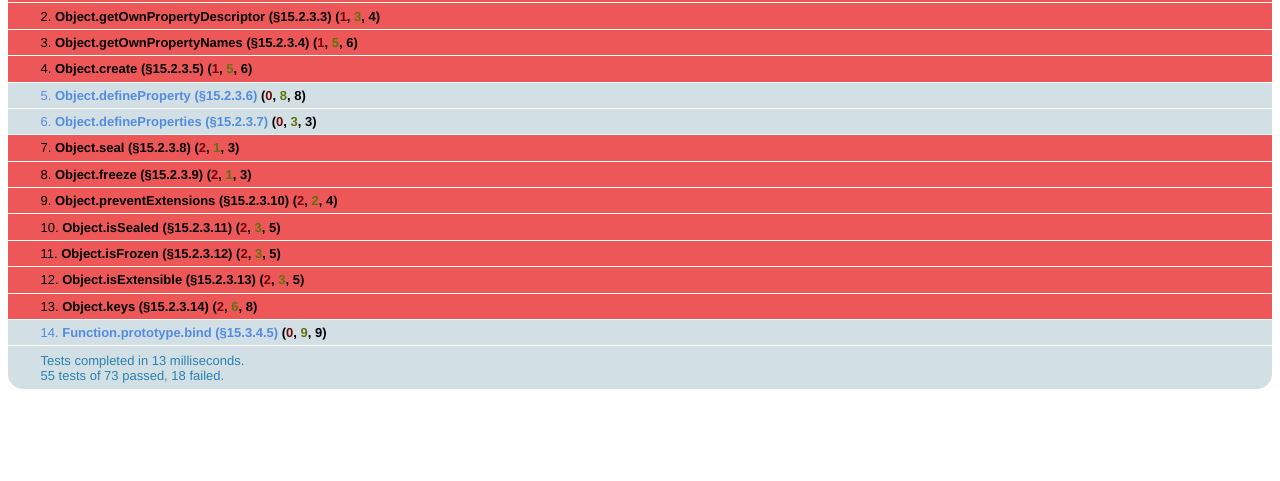
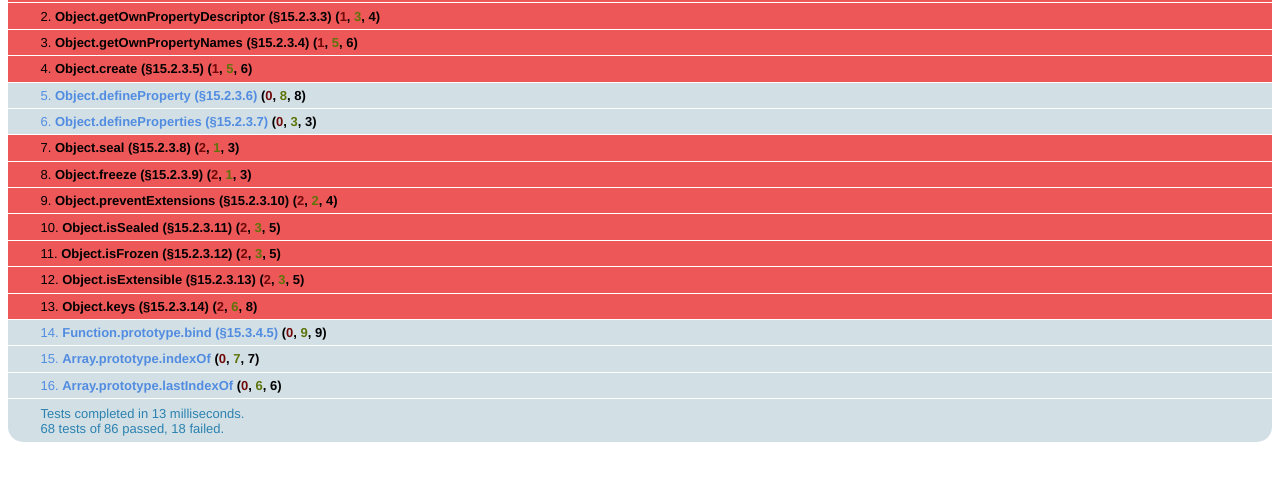
Before and after one commit to cms/es5tests, a plain HTML site: page index.html in a window 1280 px wide. Shown: the part 133-614 px from the top of the page. Drawn offline with Linux system fonts and the light colour scheme.

Commit message:
Added Array.prototype.indexOf and lastIndexOf method tests

```diff
--- a/index.html
+++ b/index.html
@@ -422,6 +422,33 @@
       equals(dummy.bind(o,1,2).length, 0, "If there are more [[BoundArgs]] than Target.arguments defined, length should be zero");
     });
 
+    test("Array.prototype.indexOf", function () {
+      if (!Array.prototype.hasOwnProperty("indexOf")) {
+        throw new Error("Array.prototype.indexOf doesn't exist");
+      }
+
+      ok( typeof Array.prototype.indexOf === "function", "Is a function");
+      equals( Array.prototype.indexOf.length, 1, "Function length speficied to one");
+      equals( [].indexOf('foo'), -1, "If the target object length property is zero, return -1");
+      equals( ['foo',0,'foo'].indexOf('foo', 1), 2, "fromIndex argument is used");
+      equals( ['foo'].indexOf('foo', 1), -1, "If fromIndex argument greater or equal than length, return -1");
+      equals( [null].indexOf(undefined), -1, "Strict equality algorithm is used");
+      equals( Array.prototype.indexOf.call({0: 'foo', 1:'bar', length:2}, 'bar'), 1, "Can be used with array-like objects");
+    });
+
+    test("Array.prototype.lastIndexOf", function () {
+      if (!Array.prototype.hasOwnProperty("lastIndexOf")) {
+        throw new Error("Array.prototype.lastIndexOf doesn't exist");
+      }
+
+      ok( typeof Array.prototype.lastIndexOf === "function", "Is a function");
+      equals( Array.prototype.lastIndexOf.length, 1, "Function length speficied to one");
+      equals( [].lastIndexOf('foo'), -1, "If the target object length property is zero, return -1");
+      equals( ['foo',0,'foo'].lastIndexOf('foo', 1), 0, "fromIndex argument is used");
+      equals( [null].lastIndexOf(undefined), -1, "Strict equality algorithm is used");
+      equals( Array.prototype.lastIndexOf.call({0: 'bar', 1:'bar', length:2}, 'bar'), 1, "Can be used with array-like objects");
+    });
+
   </script>
 </body>
 </html>
```
